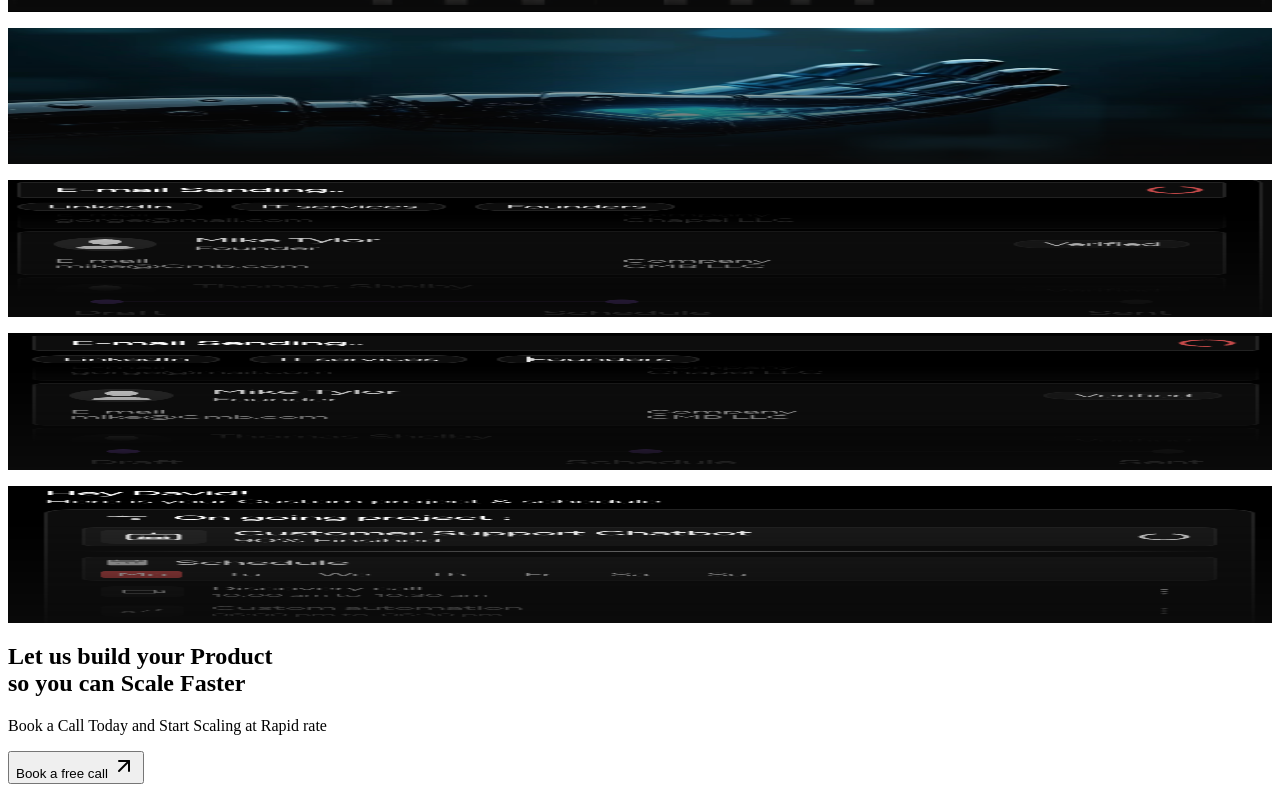
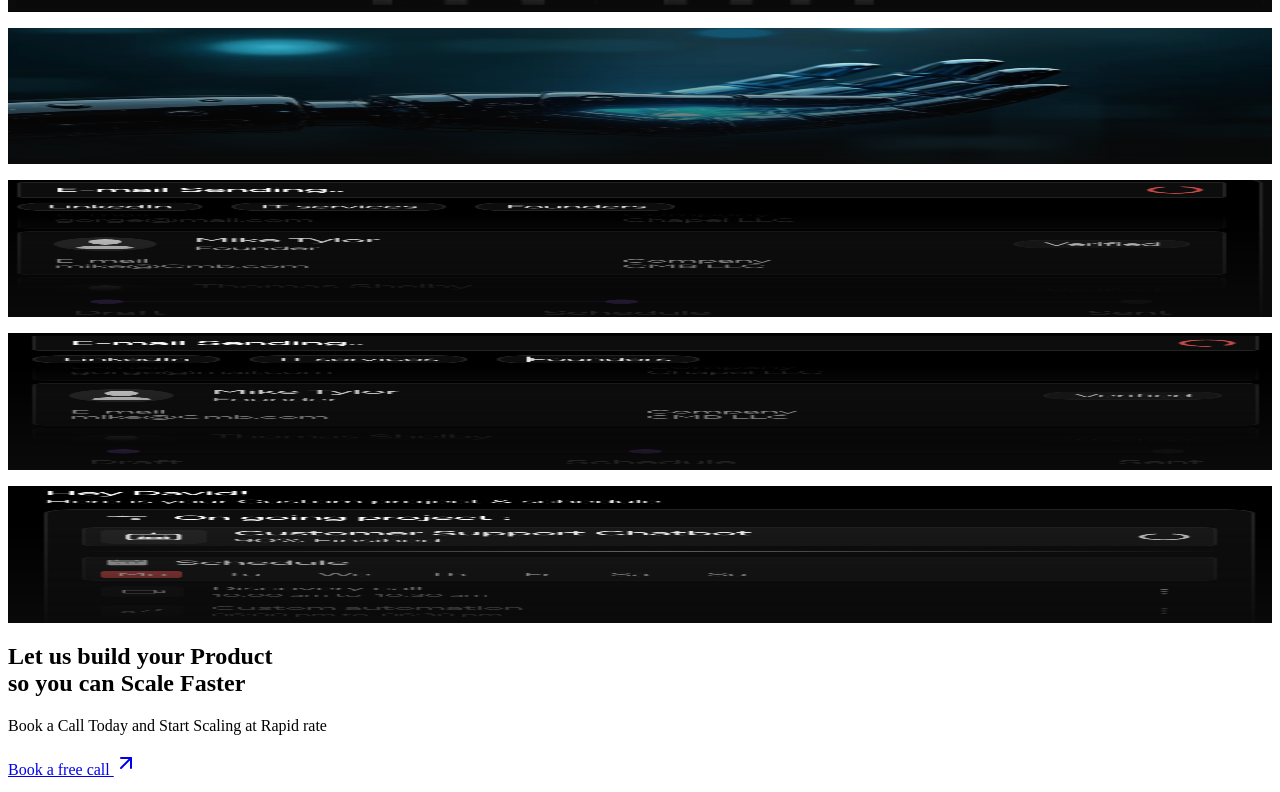
Before and after one commit to scanpickit/scanpick-web, a Next.js app: page /HomePage in a window 1280 px wide. Shown: the part 2591-3383 px from the top of the page. Built offline with nearby package versions, Linux system fonts and the light colour scheme.

Commit message:
Refactor: use semantic color tokens, update UI, integrate booking, and smooth scroll improvements

```diff
--- a/package.json
+++ b/package.json
@@ -45,6 +45,7 @@
     "embla-carousel-react": "^8.3.0",
     "framer-motion": "^12.23.0",
     "input-otp": "^1.2.4",
+    "lenis": "^1.3.4",
     "lucide-react": "^0.462.0",
     "next": "^14.0.0",
     "next-themes": "^0.3.0",
--- a/src/app/globals.css
+++ b/src/app/globals.css
@@ -4,36 +4,36 @@
 
 @layer base {
   :root {
-    --background: 0 0% 100%;
-    --foreground: 222.2 84% 4.9%;
-    --card: 0 0% 100%;
-    --card-foreground: 222.2 84% 4.9%;
-    --popover: 0 0% 100%;
-    --popover-foreground: 222.2 84% 4.9%;
-    --primary: 222.2 47.4% 11.2%;
-    --primary-foreground: 210 40% 98%;
-    --secondary: 210 40% 96%;
-    --secondary-foreground: 222.2 84% 4.9%;
-    --muted: 210 40% 96%;
-    --muted-foreground: 215.4 16.3% 46.9%;
-    --accent: 210 40% 96%;
-    --accent-foreground: 222.2 84% 4.9%;
+    --background: 0 0% 0%; /* black */
+    --foreground: 0 0% 100%; /* white */
+    --card: 0 0% 0%;
+    --card-foreground: 0 0% 100%;
+    --popover: 0 0% 0%;
+    --popover-foreground: 0 0% 100%;
+    --primary: 0 70% 40%; /* #A62929 */
+    --primary-foreground: 0 0% 100%; /* white */
+    --secondary: 0 0% 20%; /* dark gray for secondary backgrounds */
+    --secondary-foreground: 0 0% 100%;
+    --muted: 0 0% 20%;
+    --muted-foreground: 0 0% 80%;
+    --accent: 0 70% 30%; /* #922222 */
+    --accent-foreground: 0 0% 100%;
     --destructive: 0 84.2% 60.2%;
-    --destructive-foreground: 210 40% 98%;
-    --border: 214.3 31.8% 91.4%;
-    --input: 214.3 31.8% 91.4%;
-    --ring: 222.2 84% 4.9%;
+    --destructive-foreground: 0 0% 100%;
+    --border: 0 0% 20%;
+    --input: 0 0% 20%;
+    --ring: 0 0% 100%;
     --radius: 0.5rem;
-    --sidebar-background: 0 0% 100%;
-    --sidebar-foreground: 222.2 84% 4.9%;
-    --sidebar-primary: 222.2 47.4% 11.2%;
-    --sidebar-primary-foreground: 210 40% 98%;
-    --sidebar-accent: 210 40% 96%;
-    --sidebar-accent-foreground: 222.2 84% 4.9%;
-    --sidebar-border: 214.3 31.8% 91.4%;
-    --sidebar-ring: 222.2 84% 4.9%;
-    --scanpick-red: 0 100% 50%;
-    --scanpick-red-hover: 0 100% 45%;
+    --sidebar-background: 0 0% 0%;
+    --sidebar-foreground: 0 0% 100%;
+    --sidebar-primary: 0 70% 40%;
+    --sidebar-primary-foreground: 0 0% 100%;
+    --sidebar-accent: 0 70% 30%;
+    --sidebar-accent-foreground: 0 0% 100%;
+    --sidebar-border: 0 0% 20%;
+    --sidebar-ring: 0 0% 100%;
+    --scanpick-red: 0 70% 40%;
+    --scanpick-red-hover: 0 70% 30%;
     --scanpick-black: 0 0% 0%;
     --scanpick-white: 0 0% 100%;
     --scanpick-gray: 0 0% 50%;
@@ -47,33 +47,33 @@
   }
 
   .dark {
-    --background: 222.2 84% 4.9%;
-    --foreground: 210 40% 98%;
-    --card: 222.2 84% 4.9%;
-    --card-foreground: 210 40% 98%;
-    --popover: 222.2 84% 4.9%;
-    --popover-foreground: 210 40% 98%;
-    --primary: 210 40% 98%;
-    --primary-foreground: 222.2 47.4% 11.2%;
-    --secondary: 217.2 32.6% 17.5%;
-    --secondary-foreground: 210 40% 98%;
-    --muted: 217.2 32.6% 17.5%;
-    --muted-foreground: 215 20.2% 65.1%;
-    --accent: 217.2 32.6% 17.5%;
-    --accent-foreground: 210 40% 98%;
+    --background: 0 0% 0%;
+    --foreground: 0 0% 100%;
+    --card: 0 0% 0%;
+    --card-foreground: 0 0% 100%;
+    --popover: 0 0% 0%;
+    --popover-foreground: 0 0% 100%;
+    --primary: 0 70% 40%;
+    --primary-foreground: 0 0% 100%;
+    --secondary: 0 0% 20%;
+    --secondary-foreground: 0 0% 100%;
+    --muted: 0 0% 20%;
+    --muted-foreground: 0 0% 80%;
+    --accent: 0 70% 30%;
+    --accent-foreground: 0 0% 100%;
     --destructive: 0 62.8% 30.6%;
-    --destructive-foreground: 210 40% 98%;
-    --border: 217.2 32.6% 17.5%;
-    --input: 217.2 32.6% 17.5%;
-    --ring: 212.7 26.8% 83.9%;
-    --sidebar-background: 222.2 84% 4.9%;
-    --sidebar-foreground: 210 40% 98%;
-    --sidebar-primary: 210 40% 98%;
-    --sidebar-primary-foreground: 222.2 47.4% 11.2%;
-    --sidebar-accent: 217.2 32.6% 17.5%;
-    --sidebar-accent-foreground: 210 40% 98%;
-    --sidebar-border: 217.2 32.6% 17.5%;
-    --sidebar-ring: 212.7 26.8% 83.9%;
+    --destructive-foreground: 0 0% 100%;
+    --border: 0 0% 20%;
+    --input: 0 0% 20%;
+    --ring: 0 0% 100%;
+    --sidebar-background: 0 0% 0%;
+    --sidebar-foreground: 0 0% 100%;
+    --sidebar-primary: 0 70% 40%;
+    --sidebar-primary-foreground: 0 0% 100%;
+    --sidebar-accent: 0 70% 30%;
+    --sidebar-accent-foreground: 0 0% 100%;
+    --sidebar-border: 0 0% 20%;
+    --sidebar-ring: 0 0% 100%;
   }
 }
 
@@ -86,9 +86,13 @@
   }
 }
 
+html {
+  scroll-behavior: smooth;
+}
 
 @keyframes flame {
-  0%, 100% {
+  0%,
+  100% {
     transform: translateY(0) scale(1);
     opacity: 0.25;
   }
--- a/src/app/not-found.tsx
+++ b/src/app/not-found.tsx
@@ -73,7 +73,7 @@ export default function NotFound() {
           variants={itemVariants}
           className="text-gray-400 text-lg"
         >
-          YES, humans usually get lost.
+          We build machines. They don’t get lost. You just did. Let’s fix that.
         </motion.p>
 
         <motion.p
--- a/src/components/sections/CTASection.tsx
+++ b/src/components/sections/CTASection.tsx
@@ -5,21 +5,23 @@ const CTASection = () => {
   return (
     <section className="bg-black py-20 flex justify-center items-center">
       <div className="w-full flex justify-center">
-        <div className="w-full max-w-2xl rounded-2xl p-8 md:p-16 text-center border border-white/10 shadow-xl bg-gradient-to-br from-[#A62929]/30 via-black/90 to-black/100">
-          <h2 className="text-4xl md:text-5xl font-extrabold text-white mb-6 leading-tight">
+        <div className="w-full max-w-2xl rounded-2xl p-8 md:p-16 text-center border border-border shadow-xl bg-gradient-to-br from-primary/30 via-background/90 to-background/100">
+          <h2 className="text-4xl md:text-5xl font-extrabold text-foreground mb-6 leading-tight">
             Let us build your Product
             <br />
-            so you can <span className="text-[#A62929]">Scale Faster</span>
+            so you can <span className="text-primary">Scale Faster</span>
           </h2>
-          <p className="text-lg md:text-xl text-white/80 mb-8">
+          <p className="text-lg md:text-xl text-foreground/80 mb-8">
             Book a Call Today and Start Scaling at Rapid rate
           </p>
-          <Button
-            className="mt-2 bg-[#A62929] hover:bg-[#922222] text-white font-semibold text-base px-8 py-3 rounded-lg inline-flex items-center gap-2 shadow-lg transition-colors"
-            size="xl"
+          <a
+            href="https://calendly.com/YOUR-CALENDLY-USERNAME/YOUR-EVENT" // Replace with your actual Calendly link
+            target="_blank"
+            rel="noopener noreferrer"
+            className="mt-2 bg-primary hover:bg-primary/80 text-white font-semibold text-base px-8 py-3 rounded-lg inline-flex items-center gap-2 shadow-lg transition-colors"
           >
             Book a free call <ArrowUpRight className="w-5 h-5 ml-1" />
-          </Button>
+          </a>
         </div>
       </div>
     </section>
```
Also changed, not shown: src/app/layout.tsx (+9 -4 lines), src/components/common/SmoothScrollProvider.tsx (added, +22 -0 lines), src/components/forms/ContactForm.tsx (+63 -28 lines), src/components/layout/Footer.tsx (+31 -29 lines), src/components/layout/Navbar.tsx (+6 -2 lines), 2 other files (tests, documents, lock files or other folders).
